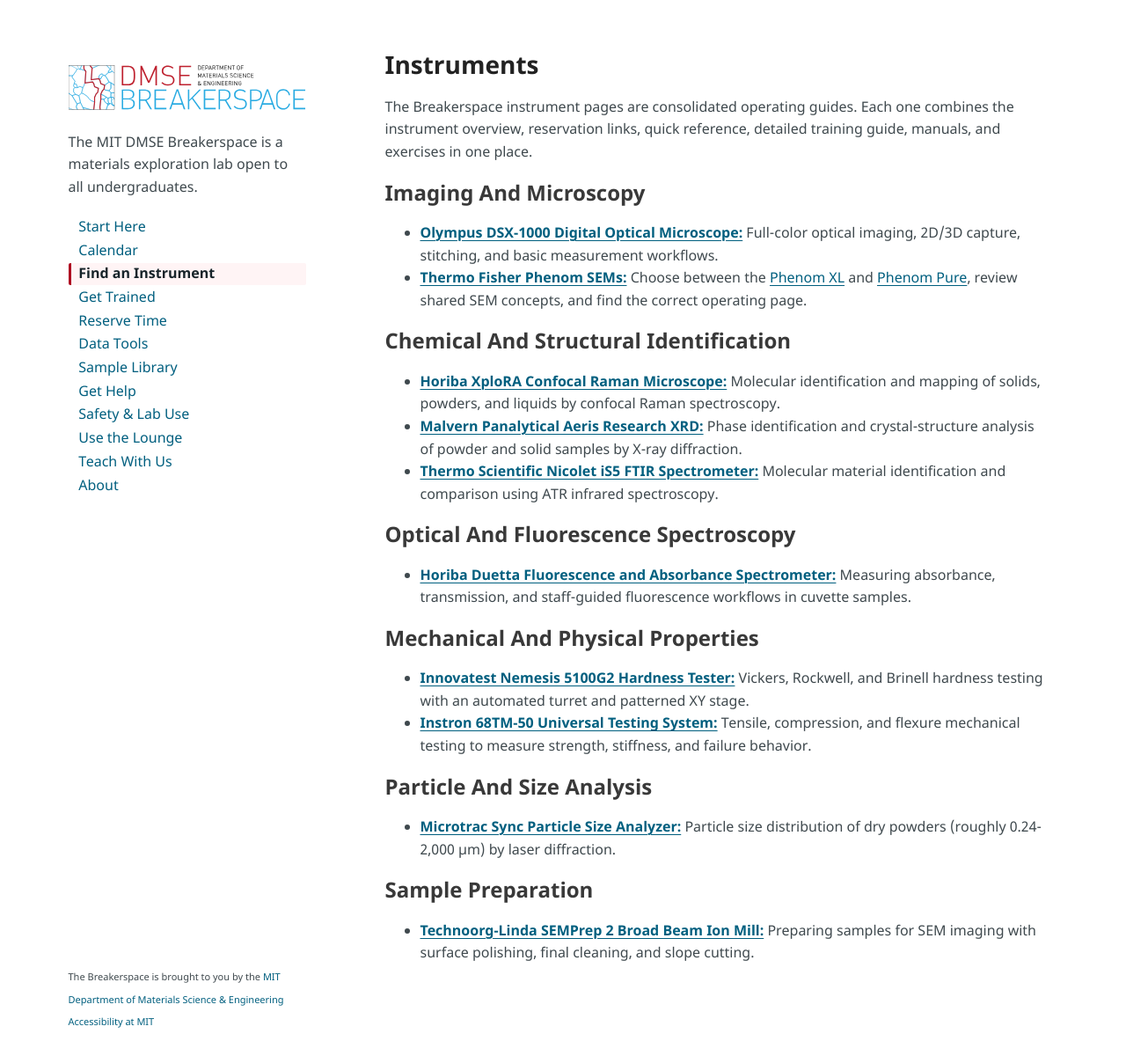
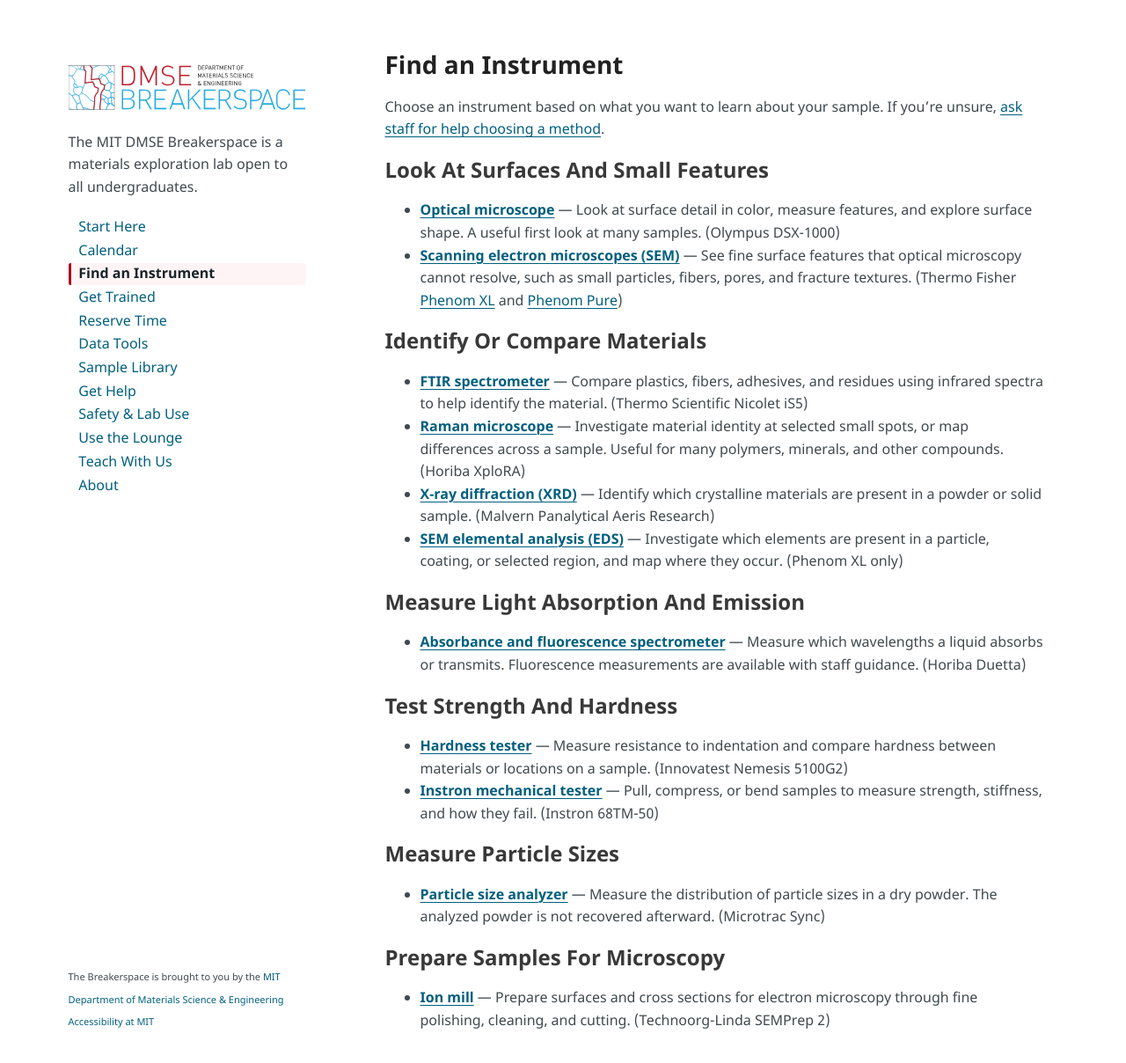
Before and after one commit to MIT-DMSE-Breakerspace/MIT-DMSE-Breakerspace.github.io, a Jekyll site: the page built from instruments/index.md, in a window 1280 px wide and 1243 px high. Shown: the top 1208 px of the window at 88% size. Built offline with Jekyll 4.4.1, drawn with Linux system fonts in a browser that asks for light colours.

Commit message:
Explain instrument uses in the finder

```diff
--- a/instruments/index.md
+++ b/instruments/index.md
@@ -1,36 +1,37 @@
 ---
 layout: default
-title: Breakerspace Instruments
+title: Find an Instrument
 ---
 
-# Instruments
+# Find an Instrument {#instruments}
 
-The Breakerspace instrument pages are consolidated operating guides. Each one combines the instrument overview, reservation links, quick reference, detailed training guide, manuals, and exercises in one place.
+Choose an instrument based on what you want to learn about your sample. If you're unsure, [ask staff for help choosing a method](mailto:dmse-breakerspace@mit.edu).
 
-## Imaging And Microscopy
+## Look At Surfaces And Small Features {#imaging-and-microscopy}
 
-* **[Olympus DSX-1000 Digital Optical Microscope:](./optical.html)** Full-color optical imaging, 2D/3D capture, stitching, and basic measurement workflows.
-* **[Thermo Fisher Phenom SEMs:](./sem.html)** Choose between the [Phenom XL](./phenom-xl.html) and [Phenom Pure](./phenom-pure.html), review shared SEM concepts, and find the correct operating page.
+* **[Optical microscope](./optical.html)** — Look at surface detail in color, measure features, and explore surface shape. A useful first look at many samples. (Olympus DSX-1000)
+* **[Scanning electron microscopes (SEM)](./sem.html)** — See fine surface features that optical microscopy cannot resolve, such as small particles, fibers, pores, and fracture textures. (Thermo Fisher <a href="./phenom-xl.html">Phenom XL</a> and <a href="./phenom-pure.html">Phenom Pure</a>)
 
-## Chemical And Structural Identification
+## Identify Or Compare Materials {#chemical-and-structural-identification}
 
-* **[Horiba XploRA Confocal Raman Microscope:](./raman.html)** Molecular identification and mapping of solids, powders, and liquids by confocal Raman spectroscopy.
-* **[Malvern Panalytical Aeris Research XRD:](./xrd.html)** Phase identification and crystal-structure analysis of powder and solid samples by X-ray diffraction.
-* **[Thermo Scientific Nicolet iS5 FTIR Spectrometer:](./ftir.html)** Molecular material identification and comparison using ATR infrared spectroscopy.
+* **[FTIR spectrometer](./ftir.html)** — Compare plastics, fibers, adhesives, and residues using infrared spectra to help identify the material. (Thermo Scientific Nicolet iS5)
+* **[Raman microscope](./raman.html)** — Investigate material identity at selected small spots, or map differences across a sample. Useful for many polymers, minerals, and other compounds. (Horiba XploRA)
+* **[X-ray diffraction (XRD)](./xrd.html)** — Identify which crystalline materials are present in a powder or solid sample. (Malvern Panalytical Aeris Research)
+* **[SEM elemental analysis (EDS)](./phenom-xl.html)** — Investigate which elements are present in a particle, coating, or selected region, and map where they occur. (Phenom XL only)
 
-## Optical And Fluorescence Spectroscopy
+## Measure Light Absorption And Emission {#optical-and-fluorescence-spectroscopy}
 
-* **[Horiba Duetta Fluorescence and Absorbance Spectrometer:](./uv-vis.html)** Measuring absorbance, transmission, and staff-guided fluorescence workflows in cuvette samples.
+* **[Absorbance and fluorescence spectrometer](./uv-vis.html)** — Measure which wavelengths a liquid absorbs or transmits. Fluorescence measurements are available with staff guidance. (Horiba Duetta)
 
-## Mechanical And Physical Properties
+## Test Strength And Hardness {#mechanical-and-physical-properties}
 
-* **[Innovatest Nemesis 5100G2 Hardness Tester:](./hardness-tester.html)** Vickers, Rockwell, and Brinell hardness testing with an automated turret and patterned XY stage.
-* **[Instron 68TM-50 Universal Testing System:](./instron.html)** Tensile, compression, and flexure mechanical testing to measure strength, stiffness, and failure behavior.
+* **[Hardness tester](./hardness-tester.html)** — Measure resistance to indentation and compare hardness between materials or locations on a sample. (Innovatest Nemesis 5100G2)
+* **[Instron mechanical tester](./instron.html)** — Pull, compress, or bend samples to measure strength, stiffness, and how they fail. (Instron 68TM-50)
 
-## Particle And Size Analysis
+## Measure Particle Sizes {#particle-and-size-analysis}
 
-* **[Microtrac Sync Particle Size Analyzer:](./psa.html)** Particle size distribution of dry powders (roughly 0.24-2,000 µm) by laser diffraction.
+* **[Particle size analyzer](./psa.html)** — Measure the distribution of particle sizes in a dry powder. The analyzed powder is not recovered afterward. (Microtrac Sync)
 
-## Sample Preparation
+## Prepare Samples For Microscopy {#sample-preparation}
 
-* **[Technoorg-Linda SEMPrep 2 Broad Beam Ion Mill:](./ion-mill.html)** Preparing samples for SEM imaging with surface polishing, final cleaning, and slope cutting.
+* **[Ion mill](./ion-mill.html)** — Prepare surfaces and cross sections for electron microscopy through fine polishing, cleaning, and cutting. (Technoorg-Linda SEMPrep 2)
```
